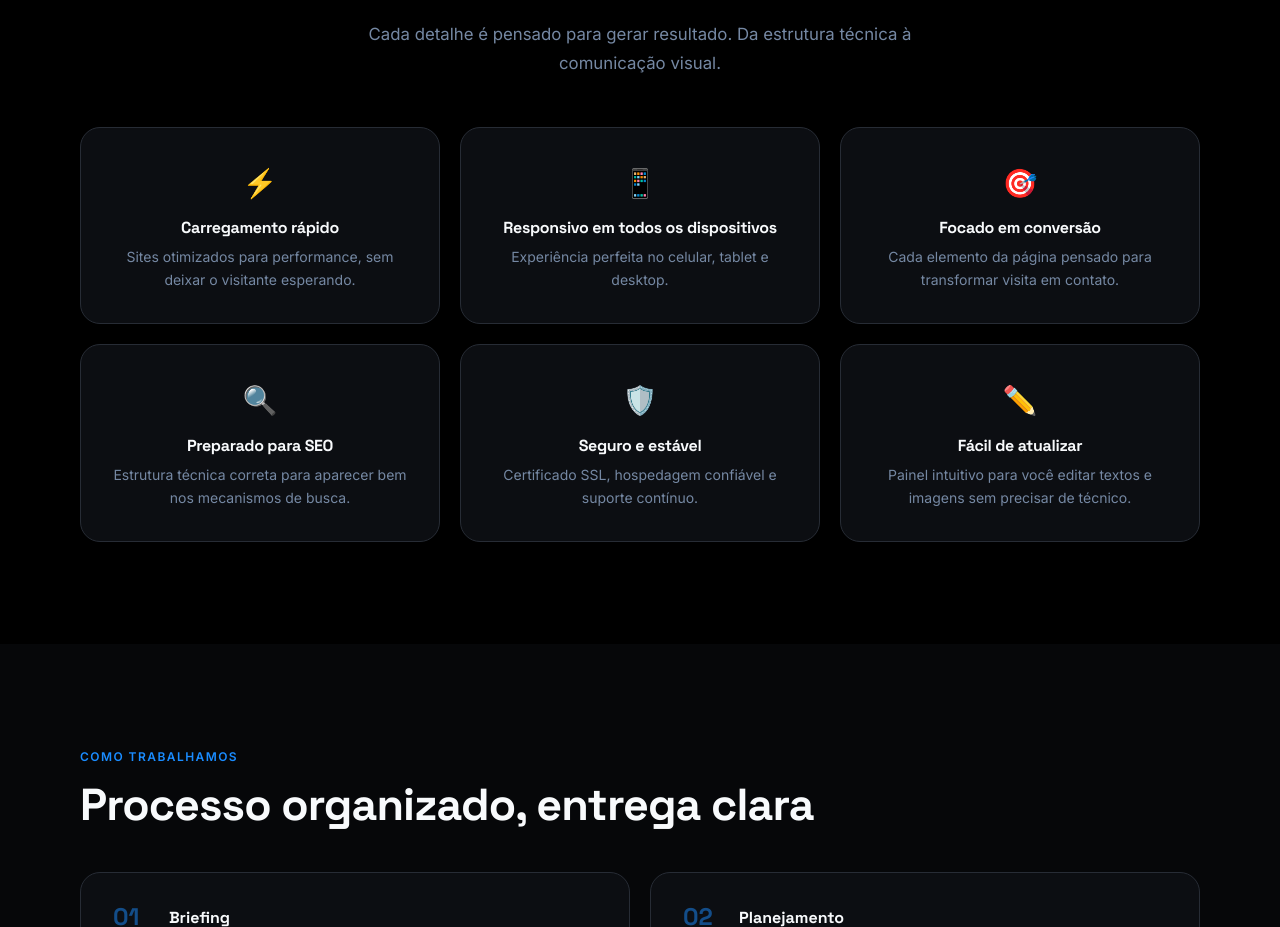
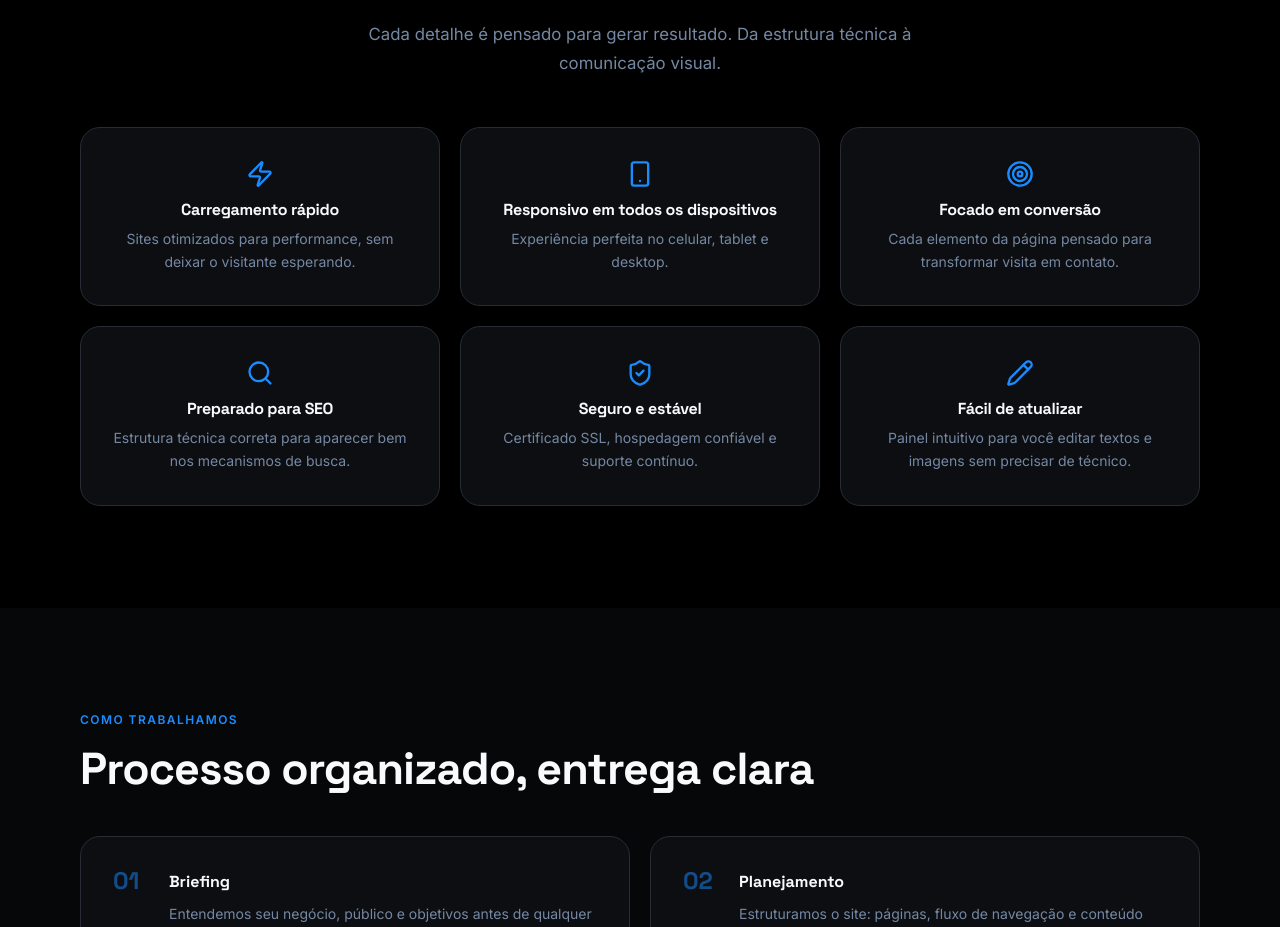
Before and after one commit to Natanas19/digitalIsland, a React (Vite) app: page /sites in a window 1280 px wide. Shown: the part 1260-2187 px from the top of the page. Built offline with nearby package versions, Linux system fonts and the light colour scheme.

Commit message:
fix: corrige ícones Lucide na Home e substitui imports incompatíveis

```diff
--- a/src/pages/Home/Home.jsx
+++ b/src/pages/Home/Home.jsx
@@ -7,7 +7,8 @@ import './Home.css'
 import iconSite from '../../assets/icons/site.png'
 import iconTrafego from '../../assets/icons/trafego.png'
 import iconConteudo from '../../assets/icons/conteudo.png'
-import { LuRadio, LuMonitorCheck, LuSettings } from "react-icons/lu";
+import { LuRadio, LuMonitorCheck, LuSettings, } from "react-icons/lu";
+import { LuClipboardList, LuRefreshCw, LuMessageCircle, LuTrendingUp, LuTarget, LuCheck } from "react-icons/lu";
 
 const WHATSAPP = 'https://wa.me/5548999999999?text=Ol%C3%A1!%20Vim%20pelo%20site%20e%20quero%20saber%20mais%20sobre%20a%20Digital%20Island.'
 
@@ -34,8 +35,8 @@ function HeroSection() {
       <div className="hero__grid grid-bg" aria-hidden="true" />
 
       {/* Glows decorativos */}
-      <div className="hero__glow hero__glow--blue"  aria-hidden="true" />
-      <div className="hero__glow hero__glow--gold"  aria-hidden="true" />
+      <div className="hero__glow hero__glow--blue" aria-hidden="true" />
+      <div className="hero__glow hero__glow--gold" aria-hidden="true" />
 
       <div className="container hero__content">
 
@@ -62,8 +63,8 @@ function HeroSection() {
         <div className="hero__stats animate-fade-up delay-4">
           {[
             { number: '100+', label: 'Projetos entregues' },
-            { number: '3x',   label: 'Crescimento médio' },
-            { number: '98%',  label: 'Clientes satisfeitos' },
+            { number: '3x', label: 'Crescimento médio' },
+            { number: '98%', label: 'Clientes satisfeitos' },
           ].map(({ number, label }) => (
             <div key={label} className="hero__stat">
               <span className="hero__stat-number">{number}</span>
@@ -137,21 +138,21 @@ function ComoFuncionaSection() {
   const steps = [
     {
       num: '01',
-      icon: <LuRadio size={32} />,
+      icon: <LuRadio size={32} color="var(--color-primary)" />,
       title: 'Atração',
       subtitle: 'Tráfego qualificado',
       desc: 'Geramos interesse de pessoas que realmente podem se tornar clientes, com anúncios segmentados e estratégia de alcance consistente.',
     },
     {
       num: '02',
-      icon: <LuMonitorCheck size={32}/>,
+      icon: <LuMonitorCheck size={32} color="var(--color-primary)" />,
       title: 'Conversão',
       subtitle: 'Site e página de destino',
       desc: 'Transformamos visitantes em oportunidades de contato com estrutura visual clara, argumentação direta e chamadas à ação eficazes.',
     },
     {
       num: '03',
-      icon: <LuSettings size={32}/>,
+      icon: <LuSettings size={32} color="var(--color-primary)" />,
       title: 'Organização',
       subtitle: 'Atendimento e automação',
       desc: 'Estruturamos o fluxo de atendimento para que nenhuma oportunidade seja perdida. Automatizamos o que é possível, humanizamos o que importa.',
@@ -194,12 +195,12 @@ function ComoFuncionaSection() {
    ================================================================ */
 function DiferencialSection() {
   const items = [
-    { icon: '📋', text: 'Relatórios e atualizações frequentes' },
-    { icon: '🔄', text: 'Organização clara das ações em andamento' },
-    { icon: '💬', text: 'Canal de comunicação direto e ágil' },
-    { icon: '📊', text: 'Transparência em cada etapa do trabalho' },
-    { icon: '🎯', text: 'Revisões e ajustes baseados em dados' },
-    { icon: '✅', text: 'Entregas organizadas dentro do prazo' },
+    { icon: <LuClipboardList size={20} />, text: 'Relatórios e atualizações frequentes' },
+    { icon: <LuRefreshCw size={20} />, text: 'Organização clara das ações em andamento' },
+    { icon: <LuMessageCircle size={20} />, text: 'Canal de comunicação direto e ágil' },
+    { icon: <LuTrendingUp size={20} />, text: 'Transparência em cada etapa do trabalho' },
+    { icon: <LuTarget size={20} />, text: 'Revisões e ajustes baseados em dados' },
+    { icon: <LuCheck size={20} />, text: 'Entregas organizadas dentro do prazo' },
   ]
 
   return (
@@ -358,7 +359,7 @@ function CTAFinalSection() {
         <a href={WHATSAPP} target="_blank" rel="noopener noreferrer"
           className="btn btn-whatsapp cta-final__btn">
           <svg width="20" height="20" viewBox="0 0 24 24" fill="currentColor" aria-hidden="true">
-            <path d="M17.472 14.382c-.297-.149-1.758-.867-2.03-.967-.273-.099-.471-.148-.67.15-.197.297-.767.966-.94 1.164-.173.199-.347.223-.644.075-.297-.15-1.255-.463-2.39-1.475-.883-.788-1.48-1.761-1.653-2.059-.173-.297-.018-.458.13-.606.134-.133.298-.347.446-.52.149-.174.198-.298.298-.497.099-.198.05-.371-.025-.52-.075-.149-.669-1.612-.916-2.207-.242-.579-.487-.5-.669-.51-.173-.008-.371-.01-.570-.01-.198 0-.52.074-.792.372-.272.297-1.04 1.016-1.04 2.479 0 1.462 1.065 2.875 1.213 3.074.149.198 2.096 3.2 5.077 4.487.709.306 1.262.489 1.694.625.712.227 1.36.195 1.871.118.571-.085 1.758-.719 2.006-1.413.248-.694.248-1.289.173-1.413-.074-.124-.272-.198-.57-.347m-5.421 7.403h-.004a9.87 9.87 0 01-5.031-1.378l-.361-.214-3.741.982.998-3.648-.235-.374a9.86 9.86 0 01-1.51-5.26c.001-5.45 4.436-9.884 9.888-9.884 2.64 0 5.122 1.03 6.988 2.898a9.825 9.825 0 012.893 6.994c-.003 5.45-4.437 9.884-9.885 9.884m8.413-18.297A11.815 11.815 0 0012.05 0C5.495 0 .16 5.335.157 11.892c0 2.096.547 4.142 1.588 5.945L.057 24l6.305-1.654a11.882 11.882 0 005.683 1.448h.005c6.554 0 11.890-5.335 11.893-11.893a11.821 11.821 0 00-3.48-8.413z"/>
+            <path d="M17.472 14.382c-.297-.149-1.758-.867-2.03-.967-.273-.099-.471-.148-.67.15-.197.297-.767.966-.94 1.164-.173.199-.347.223-.644.075-.297-.15-1.255-.463-2.39-1.475-.883-.788-1.48-1.761-1.653-2.059-.173-.297-.018-.458.13-.606.134-.133.298-.347.446-.52.149-.174.198-.298.298-.497.099-.198.05-.371-.025-.52-.075-.149-.669-1.612-.916-2.207-.242-.579-.487-.5-.669-.51-.173-.008-.371-.01-.570-.01-.198 0-.52.074-.792.372-.272.297-1.04 1.016-1.04 2.479 0 1.462 1.065 2.875 1.213 3.074.149.198 2.096 3.2 5.077 4.487.709.306 1.262.489 1.694.625.712.227 1.36.195 1.871.118.571-.085 1.758-.719 2.006-1.413.248-.694.248-1.289.173-1.413-.074-.124-.272-.198-.57-.347m-5.421 7.403h-.004a9.87 9.87 0 01-5.031-1.378l-.361-.214-3.741.982.998-3.648-.235-.374a9.86 9.86 0 01-1.51-5.26c.001-5.45 4.436-9.884 9.888-9.884 2.64 0 5.122 1.03 6.988 2.898a9.825 9.825 0 012.893 6.994c-.003 5.45-4.437 9.884-9.885 9.884m8.413-18.297A11.815 11.815 0 0012.05 0C5.495 0 .16 5.335.157 11.892c0 2.096.547 4.142 1.588 5.945L.057 24l6.305-1.654a11.882 11.882 0 005.683 1.448h.005c6.554 0 11.890-5.335 11.893-11.893a11.821 11.821 0 00-3.48-8.413z" />
           </svg>
           Falar no WhatsApp agora
         </a>
--- a/src/pages/Sites/Sites.css
+++ b/src/pages/Sites/Sites.css
@@ -47,6 +47,16 @@
 }
 .diff-card {
   text-align: center;
+  display: flex;
+  flex-direction: column;
+  align-items: center;
+}
+
+.diff-card__icon {
+  display: flex;
+  align-items: center;
+  justify-content: center;
+  margin-bottom: 0.75rem;
 }
 
 /* CTA simples */
--- a/src/pages/Sites/Sites.jsx
+++ b/src/pages/Sites/Sites.jsx
@@ -3,17 +3,42 @@
 
 import React from 'react'
 import './Sites.css'
+import { LuZap, LuSmartphone, LuTarget, LuSearch, LuShieldCheck, LuPencil } from 'react-icons/lu'
 
 const WHATSAPP = 'https://wa.me/5548999999999?text=Ol%C3%A1!%20Tenho%20interesse%20em%20um%20site%20profissional.'
 
 export default function Sites() {
   const diferenciais = [
-    { icon: '⚡', title: 'Carregamento rápido', desc: 'Sites otimizados para performance, sem deixar o visitante esperando.' },
-    { icon: '📱', title: 'Responsivo em todos os dispositivos', desc: 'Experiência perfeita no celular, tablet e desktop.' },
-    { icon: '🎯', title: 'Focado em conversão', desc: 'Cada elemento da página pensado para transformar visita em contato.' },
-    { icon: '🔍', title: 'Preparado para SEO', desc: 'Estrutura técnica correta para aparecer bem nos mecanismos de busca.' },
-    { icon: '🛡️', title: 'Seguro e estável', desc: 'Certificado SSL, hospedagem confiável e suporte contínuo.' },
-    { icon: '✏️', title: 'Fácil de atualizar', desc: 'Painel intuitivo para você editar textos e imagens sem precisar de técnico.' },
+    {
+      icon: <LuZap size={28} color="var(--color-primary)" />,
+      title: 'Carregamento rápido',
+      desc: 'Sites otimizados para performance, sem deixar o visitante esperando.',
+    },
+    {
+      icon: <LuSmartphone size={28} color="var(--color-primary)" />,
+      title: 'Responsivo em todos os dispositivos',
+      desc: 'Experiência perfeita no celular, tablet e desktop.',
+    },
+    {
+      icon: <LuTarget size={28} color="var(--color-primary)" />,
+      title: 'Focado em conversão',
+      desc: 'Cada elemento da página pensado para transformar visita em contato.',
+    },
+    {
+      icon: <LuSearch size={28} color="var(--color-primary)" />,
+      title: 'Preparado para SEO',
+      desc: 'Estrutura técnica correta para aparecer bem nos mecanismos de busca.',
+    },
+    {
+      icon: <LuShieldCheck size={28} color="var(--color-primary)" />,
+      title: 'Seguro e estável',
+      desc: 'Certificado SSL, hospedagem confiável e suporte contínuo.',
+    },
+    {
+      icon: <LuPencil size={28} color="var(--color-primary)" />,
+      title: 'Fácil de atualizar',
+      desc: 'Painel intuitivo para você editar textos e imagens sem precisar de técnico.',
+    },
   ]
 
   const tipos = [
@@ -85,7 +110,9 @@ export default function Sites() {
           <div className="diferenciais-grid">
             {diferenciais.map(({ icon, title, desc }) => (
               <div key={title} className="card diff-card">
-                <span style={{ fontSize: '1.75rem', display: 'block', marginBottom: '0.75rem' }}>{icon}</span>
+                <div className="diff-card__icon">
+                  {icon}
+                </div>
                 <h3 style={{ fontSize: '1rem', marginBottom: '0.5rem' }}>{title}</h3>
                 <p style={{ color: 'var(--color-text-muted)', fontSize: '0.875rem', lineHeight: 1.65 }}>{desc}</p>
               </div>
```
